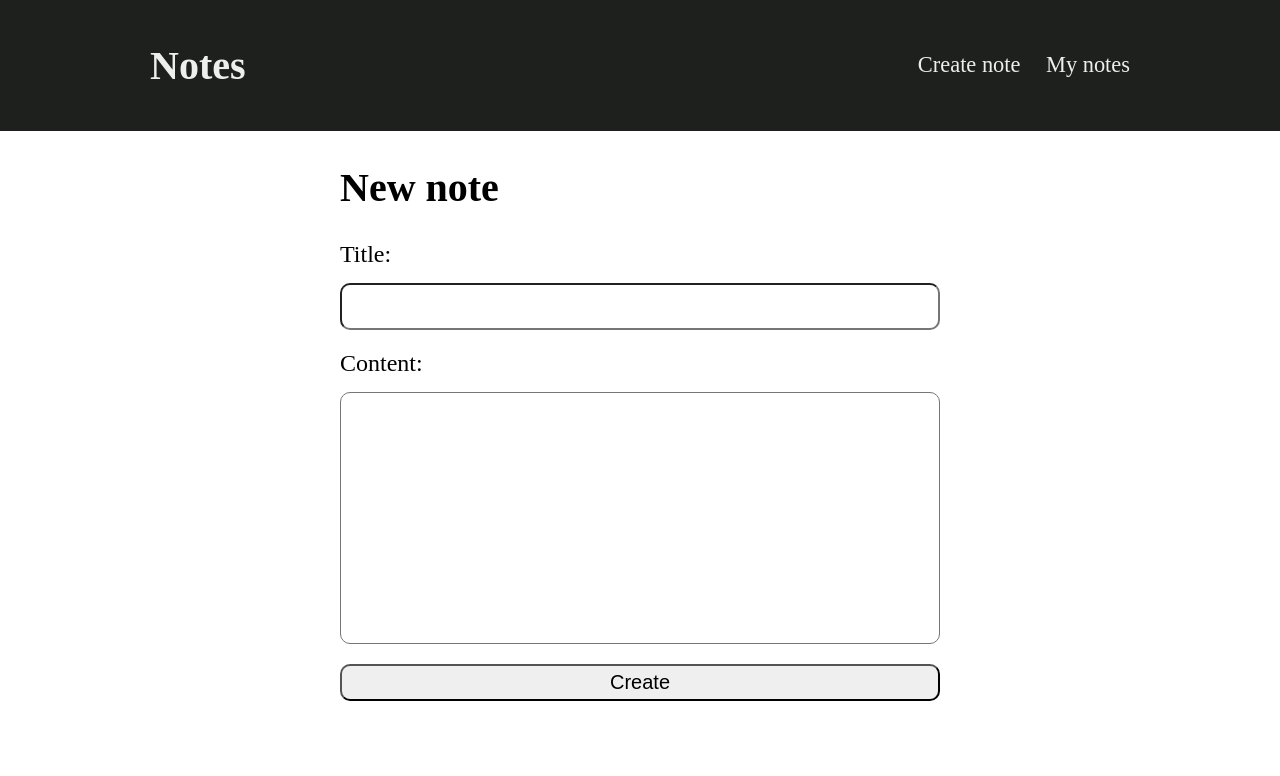
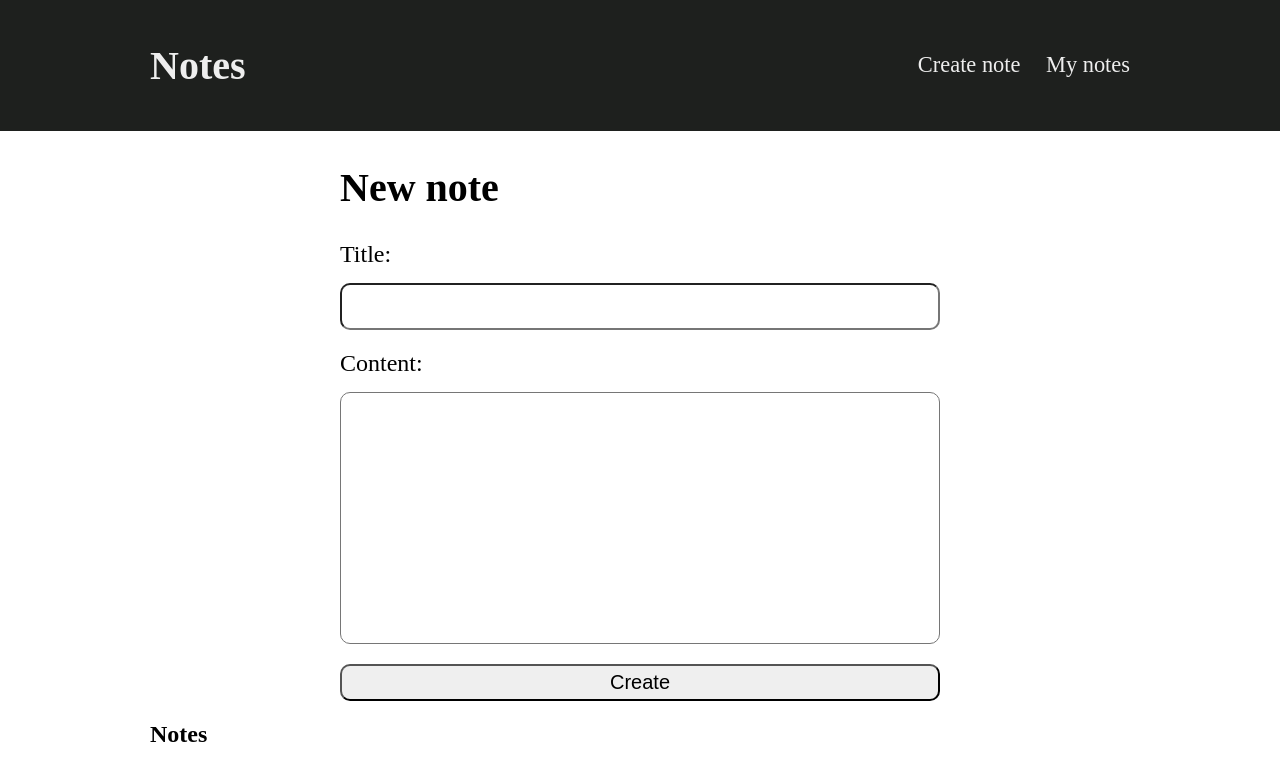
Before and after one commit to tadanama/react-notes-app, a React (Vite) app in the folder client/: page / in a window 1280 px wide. Shown: the top 776 px of the page. Built offline with nearby package versions, Linux system fonts and the light colour scheme; data requests are answered from the project's data file.

Commit message:
Render the NotesList component inside App

```diff
--- a/client/src/App.jsx
+++ b/client/src/App.jsx
@@ -1,11 +1,13 @@
 import Header from "./component/Header";
 import AddNotesForm from "./features/notes/AddNotesForm";
+import NotesList from "./features/notes/NotesList";
 
 function App() {
 	return (
 		<>
 			<Header />
 			<AddNotesForm />
+			<NotesList />
 		</>
 	);
 }
```
